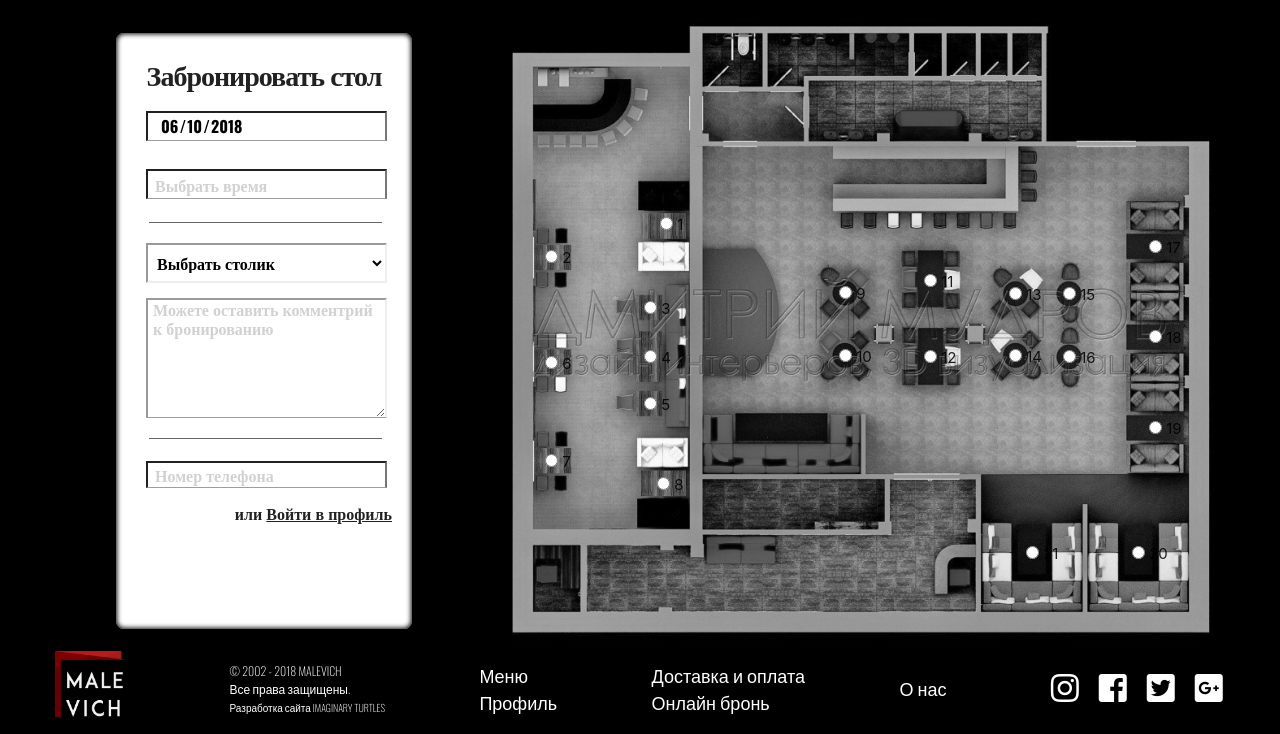
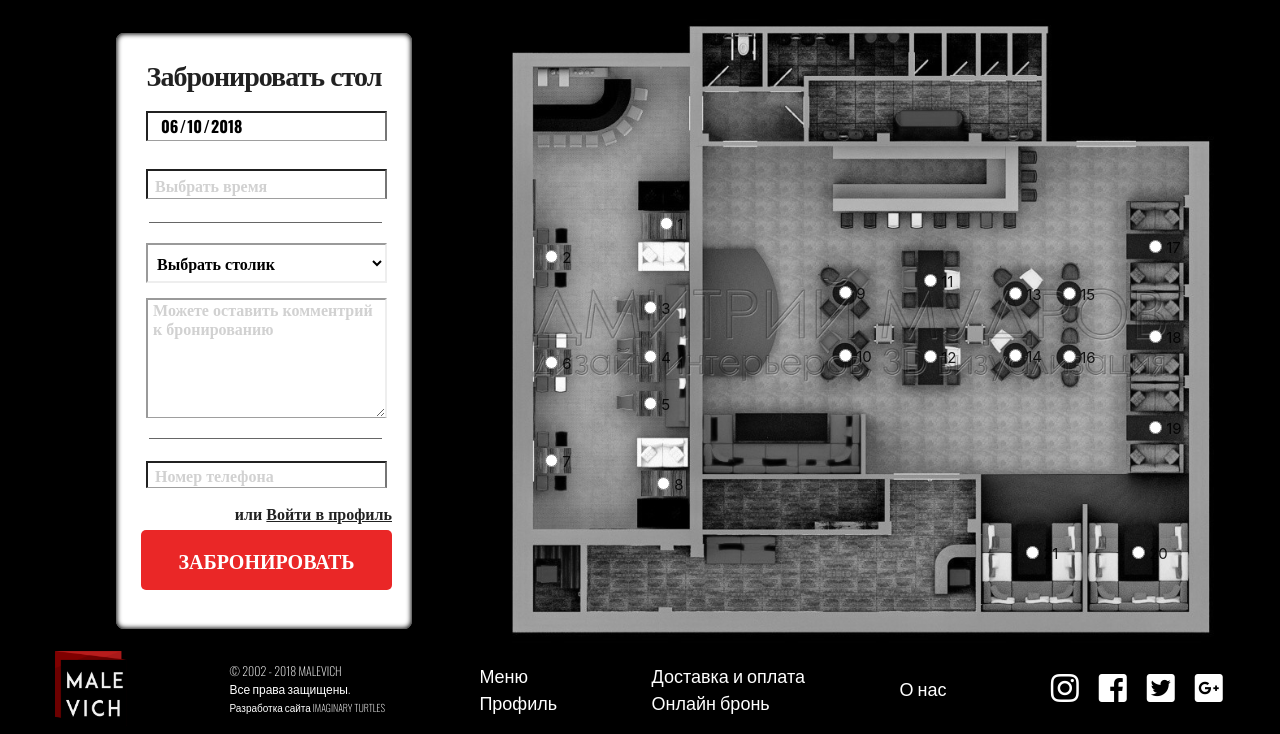
Before and after one commit to anastasiia-l/Project-Malevich-WebSite-, a PHP site: page /reservation.html in a window 1280 px wide. Shown: the part 219-953 px from the top of the page. Run offline with PHP 8.4, Linux system fonts and the light colour scheme; some libraries are stand-ins or nearby versions.

Commit message:
Add send button in reservation

```diff
--- a/css/reservation.css
+++ b/css/reservation.css
@@ -240,7 +240,46 @@ input {
 .enter_to_profile a {
   color: rgb(34, 34, 34);
   text-decoration: underline;
+  cursor: pointer;
 }
+
+.sendReservation{
+  display: flex;
+  justify-content: center;
+  align-items: center;
+  padding: 5px;
+  margin-top: 5px;
+  margin-left: 5px;
+  margin-bottom: 10px;
+  background-color: #ea2727;
+  color: white;
+  border-radius: 5px;
+  height: 60px;
+  font-size: 20px;
+  -webkit-transition: all 0.3s ease;;
+  -moz-transition: all 0.3s ease;;
+  -o-transition: all 0.3s ease;;
+  transition: all 0.3s ease;
+  opacity: 1;
+  -moz-user-select: none;
+-khtml-user-select: none;
+user-select: none;
+}
+
+.sendReservation:hover{
+  background-color: #ee1414;
+  -webkit-transform: scale(0.99);
+  -ms-transform: scale(0.99);
+  transform: scale(0.99);
+}
+
+.sendReservation::after{
+  background-color: #ff0202;
+  -webkit-transform: scale(0.85);
+  -ms-transform: scale(0.85);
+  transform: scale(0.85);
+}
+
 
 ::-webkit-inner-spin-button {
   display: none;
--- a/reservation.html
+++ b/reservation.html
@@ -171,8 +171,13 @@
           </div>
           <div class="enter_to_profile">
             <p>или
-              <a>Войти в профиль</a>
+              <a onclick="PopUpShow()">Войти в профиль</a>
             </p>
+          </div>
+          <div class="sendReservation">
+
+              ЗАБРОНИРОВАТЬ
+
           </div>
         </div>
       </div>
```
